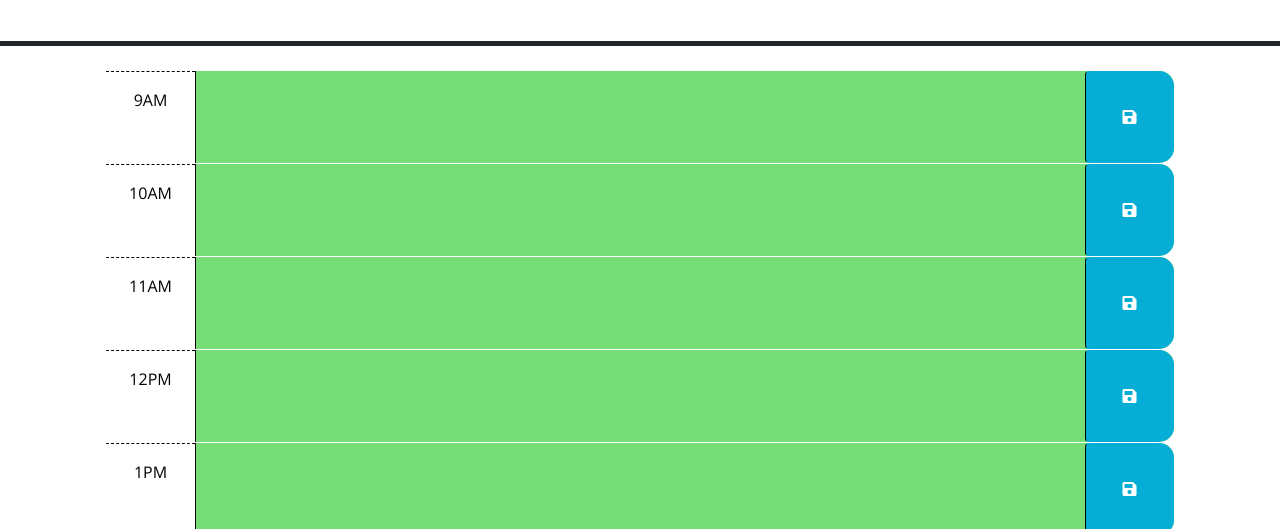
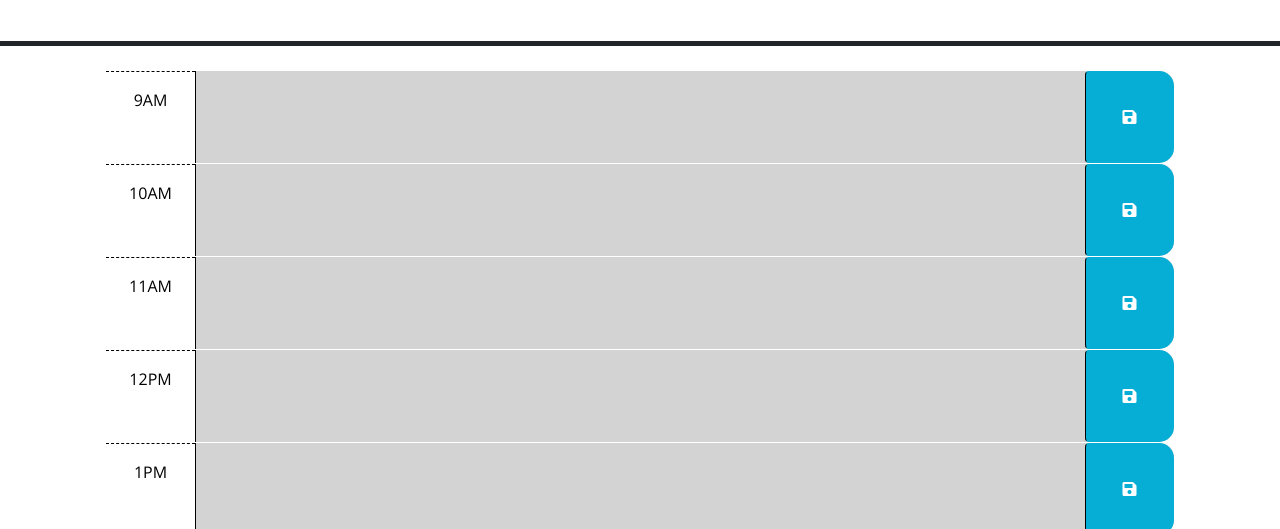
Before and after one commit to Paulsig007/DailyEventPlanner, a plain HTML site: page index.html in a window 1280 px wide. Shown: the part 271-800 px from the top of the page. Drawn offline with nearby package versions, Linux system fonts and the light colour scheme.

Commit message:
finalized js with the timeblock label color function

```diff
--- a/index.html
+++ b/index.html
@@ -35,18 +35,8 @@
       </h2> -->
     </header>
     <div class="container-lg px-5">
-      <!-- Use class for "past", "present", and "future" to apply styles to the
-        time-block divs accordingly. The javascript will need to do this by
-        adding/removing these classes on each div by comparing the hour in the
-        id to the current hour. The html provided below is meant to be an example
-        demonstrating how the css provided can be leveraged to create the
-        desired layout and colors. The html below should be removed or updated
-        in the finished product. Remember to delete this comment once the
-        code is implemented.
-        -->
 
-      <!-- Example of a past time block. The "past" class adds a gray background color. -->
-      <div id="hour-9" class="row time-block">
+        <div id="hour-09" class="row time-block">
         <div class="col-2 col-md-1 hour text-center py-3">9AM</div>
         <textarea class="col-8 col-md-10 description" rows="3"> </textarea>
         <button class="btn saveBtn col-2 col-md-1" aria-label="save">
@@ -54,7 +44,6 @@
         </button>
       </div>
 
-      <!-- Example of a a present time block. The "present" class adds a red background color. -->
       <div id="hour-10" class="row time-block">
         <div class="col-2 col-md-1 hour text-center py-3">10AM</div>
         <textarea class="col-8 col-md-10 description" rows="3"> </textarea>
@@ -63,7 +52,6 @@
         </button>
       </div>
 
-      <!-- Example of a future time block. The "future" class adds a green background color. -->
       <div id="hour-11" class="row time-block">
         <div class="col-2 col-md-1 hour text-center py-3">11AM</div>
         <textarea class="col-8 col-md-10 description" rows="3"> </textarea>
--- a/script.js
+++ b/script.js
@@ -20,13 +20,13 @@ $(timeBlockEl).each(function () {
   console.log(currentHour);
 
   if (schedHour > currentHour) {
-    $(timeBlockEl).addClass("future");
+    $(this).addClass("future");
   } else if (schedHour == currentHour) {
-    $(timeBlockEl).addClass("present");
-    $(timeBlockEl).removeClass("future");
+    $(this).addClass("present");
+    $(this).removeClass("future");
   } else {
-    $(timeBlockEl).addClass("past");
-    $(timeBlockEl).removeClass("present");
+    $(this).addClass("past");
+    $(this).removeClass("present");
   }
 });
 
@@ -49,11 +49,4 @@ for (let i = 9; i <= 17; i++) {
 }
 // ^refers to the id and class vallue                    ^ refers to the key stored in local storage
 
-//
-// TODO: Add code to apply the past, present, or future class to each time
-// block by comparing the id to the current hour. HINTS: How can the id
-// attribute of each time-block be used to conditionally add or remove the
-// past, present, and future classes? How can Day.js be used to get the
-// current hour in 24-hour time?
-
 displayDate();
--- a/style.css
+++ b/style.css
@@ -1,5 +1,5 @@
 body {
-  font-family: 'Open Sans', sans-serif;
+  font-family: "Open Sans", sans-serif;
   font-size: 16px;
 }
 
```
